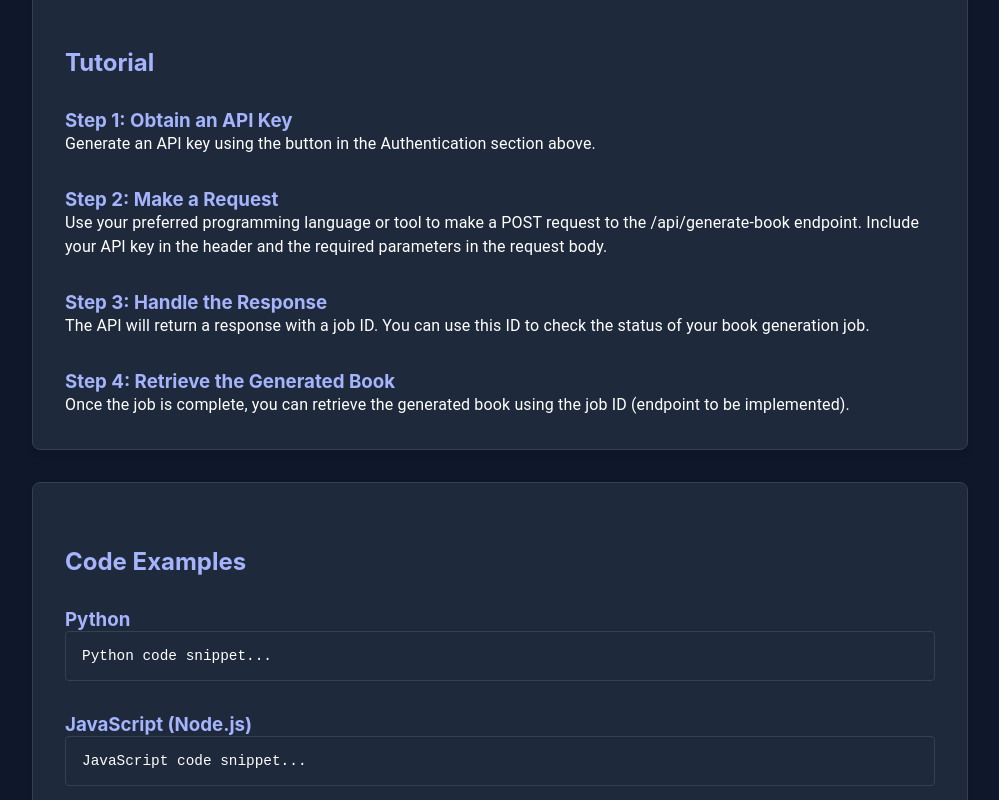
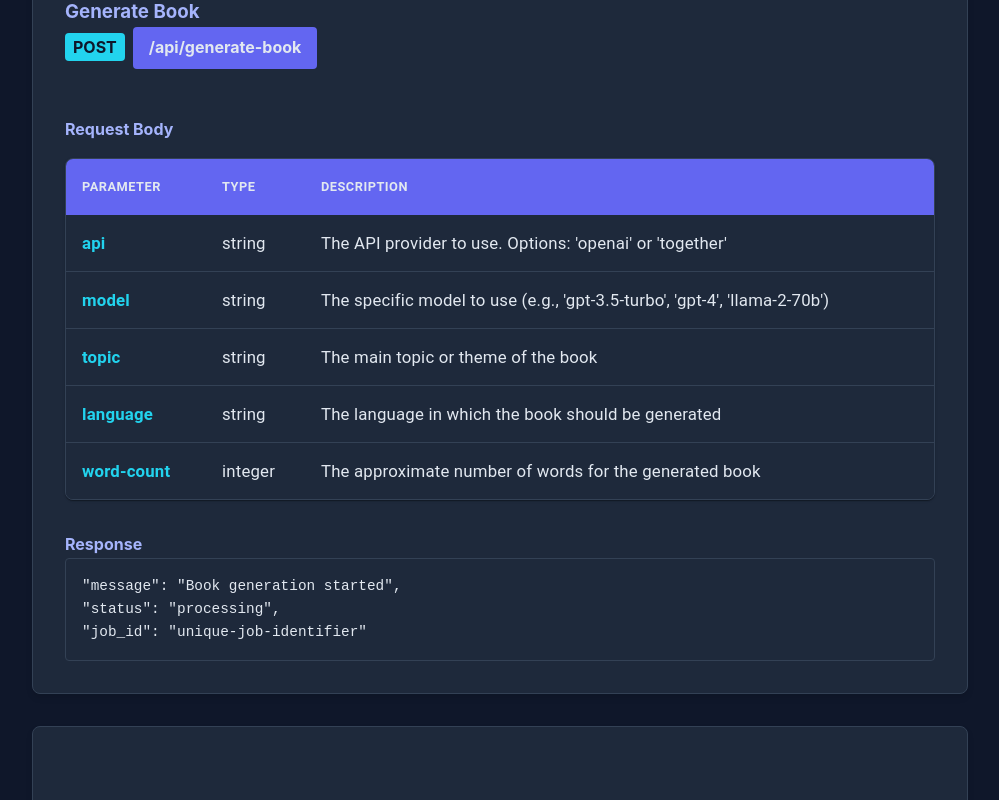
Before and after one commit to Surjendu-kar/Book-AI-replica, a React (Vite) app: page /api in a window 1280 px wide. Shown: the part 1060-1860 px from the top of the page, without its empty margins (140-1139 px from the left). Built offline with nearby package versions, Linux system fonts and the light colour scheme.

Commit message:
Add table and codes

```diff
--- a/src/components/BookGeneratorComp/BookGeneratorComp.tsx
+++ b/src/components/BookGeneratorComp/BookGeneratorComp.tsx
@@ -4,6 +4,7 @@ import BookGeneratorSections from "./BookGeneratorSections";
 
 const MainContainer = styled(Box)(({ theme }) => ({
   backgroundColor: "#0f172a",
+  color: "#e2e8f0",
   [theme.breakpoints.down("lg")]: {},
   [theme.breakpoints.down("md")]: {},
   [theme.breakpoints.down("sm")]: {},
@@ -34,7 +35,12 @@ function BookGeneratorComp() {
       <Header>
         <Typography
           variant="h1"
-          sx={{ fontSize: "2.6rem", marginBottom: "1rem", fontWeight: "bold" }}
+          sx={{
+            fontSize: "2.6rem",
+            marginBottom: "1rem",
+            fontWeight: "bold",
+            color: "#ffffff",
+          }}
         >
           Book Generator API
         </Typography>
--- a/src/components/BookGeneratorComp/BookGeneratorSections.tsx
+++ b/src/components/BookGeneratorComp/BookGeneratorSections.tsx
@@ -1,4 +1,11 @@
 import { Box, Button, Typography, styled } from "@mui/material";
+import CustomTable from "../CustomTable/CustomTable";
+import {
+  table1Headers,
+  table1Rows,
+  table2Headers,
+  table2Rows,
+} from "../CustomTable/tableData";
 
 const Section = styled(Box)(({ theme }) => ({
   background: "#1e293b",
@@ -7,6 +14,7 @@ const Section = styled(Box)(({ theme }) => ({
   marginBottom: "2rem",
   boxShadow: "0 4px 6px rgba(0, 0, 0, 0.1)",
   border: "1px solid #334155",
+  lineHeight: 1.6,
   [theme.breakpoints.down("lg")]: {},
   [theme.breakpoints.down("md")]: {},
   [theme.breakpoints.down("sm")]: {},
@@ -14,6 +22,7 @@ const Section = styled(Box)(({ theme }) => ({
 
 const H2Style = styled("h2")(({ theme }) => ({
   marginTop: "2rem",
+  fontSize: "1.6rem",
   color: "#a5b4fc",
   [theme.breakpoints.down("lg")]: {},
   [theme.breakpoints.down("md")]: {},
@@ -29,6 +38,13 @@ const H3Style = styled("h3")(({ theme }) => ({
 const H4Style = styled("h4")(({ theme }) => ({
   marginTop: "2rem",
   color: "#a5b4fc",
+  [theme.breakpoints.down("lg")]: {},
+  [theme.breakpoints.down("md")]: {},
+  [theme.breakpoints.down("sm")]: {},
+}));
+
+const TextStyle = styled(Typography)(({ theme }) => ({
+  fontSize: "1.045rem",
   [theme.breakpoints.down("lg")]: {},
   [theme.breakpoints.down("md")]: {},
   [theme.breakpoints.down("sm")]: {},
@@ -62,6 +78,11 @@ const BtnStyle = styled(Button)(({ theme }) => ({
   fontWeight: 600,
   transition: "background-color 0.3s ease, transform 0.2s ease",
   marginTop: "1rem",
+
+  "&:hover": {
+    background: "#0ea5e9",
+    transform: "translateY(-2px)",
+  },
   [theme.breakpoints.down("lg")]: {},
   [theme.breakpoints.down("md")]: {},
   [theme.breakpoints.down("sm")]: {},
@@ -70,14 +91,26 @@ const BtnStyle = styled(Button)(({ theme }) => ({
 function BookGeneratorSections() {
   return (
     <>
+      <Section id="overview">
+        <H2Style>Overview</H2Style>
+        <TextStyle>
+          The Book Generator API allows you to generate books on various topics
+          using different language models. This documentation provides details
+          on how to use the API, including authentication, available endpoints,
+          and code examples.
+        </TextStyle>
+      </Section>
+
       <Section id="authentication">
         <H2Style>Authentication</H2Style>
-        <Typography>
+        <TextStyle>
           To use the API, you need to include your API key in the header of each
           request:
-        </Typography>
-        <CodeBlock>X-API-Key: YOUR_API_KEY</CodeBlock>
-        <Typography>To generate an API key, use the button below:</Typography>
+        </TextStyle>
+        <CodeBlock>
+          <CodeBlock>X-API-Key: YOUR_API_KEY</CodeBlock>
+        </CodeBlock>
+        <TextStyle>To generate an API key, use the button below:</TextStyle>
 
         <BtnStyle>Generate API Key</BtnStyle>
         <CodeBlock sx={{ marginTop: "1rem" }}></CodeBlock>
@@ -103,7 +136,7 @@ function BookGeneratorSections() {
           <span
             style={{
               background: "#6366f1",
-              padding: "0.75rem 1rem",
+              padding: "0.5rem 1rem",
               borderRadius: "4px",
               fontWeight: "bold",
               display: "inline-block",
@@ -115,74 +148,117 @@ function BookGeneratorSections() {
         </Box>
 
         <H4Style>Request Body</H4Style>
-        <table className="parameter-table"></table>
+        <CustomTable headers={table1Headers} rows={table1Rows} />
 
         <H4Style>Response</H4Style>
 
-        <CodeBlock>{"API response details..."}</CodeBlock>
+        <CodeBlock>
+          {`"message": "Book generation started",
+"status": "processing",
+"job_id": "unique-job-identifier"
+`}
+        </CodeBlock>
       </Section>
 
       <Section id="tutorial">
         <H2Style>Tutorial</H2Style>
         <H3Style>Step 1: Obtain an API Key</H3Style>
-        <Typography>
+        <TextStyle>
           Generate an API key using the button in the Authentication section
           above.
-        </Typography>
+        </TextStyle>
         <H3Style>Step 2: Make a Request</H3Style>
-        <Typography>
+        <TextStyle>
           Use your preferred programming language or tool to make a POST request
           to the /api/generate-book endpoint. Include your API key in the header
           and the required parameters in the request body.
-        </Typography>
+        </TextStyle>
         <H3Style>Step 3: Handle the Response</H3Style>
-        <Typography>
+        <TextStyle>
           The API will return a response with a job ID. You can use this ID to
           check the status of your book generation job.
-        </Typography>
+        </TextStyle>
         <H3Style>Step 4: Retrieve the Generated Book</H3Style>
-        <Typography>
+        <TextStyle>
           Once the job is complete, you can retrieve the generated book using
           the job ID (endpoint to be implemented).
-        </Typography>
+        </TextStyle>
       </Section>
 
       <Section id="code-examples">
         <H2Style>Code Examples</H2Style>
         <H3Style>Python</H3Style>
-        <CodeBlock>{"Python code snippet..."}</CodeBlock>
+        <CodeBlock>{`import requests
+
+API_KEY = "your_api_key_here"
+API_ENDPOINT = "https://tryBookAI.com/api/generate-book"
+
+headers = {
+    "Content-Type": "application/json",
+    "X-API-Key": API_KEY
+}
+
+data = {
+    "api": "openai",
+    "model": "gpt-3.5-turbo",
+    "topic": "The Future of Artificial Intelligence",
+    "language": "English",
+    "word_count": 5000
+}
+
+response = requests.post(API_ENDPOINT, json=data, headers=headers)
+
+if response.status_code == 200:
+    result = response.json()
+    print(f"Book generation started. Job ID: {result['job_id']}")
+else:
+    print(f"Error: {response.status_code} - {response.text}")`}</CodeBlock>
         <H3Style>JavaScript (Node.js)</H3Style>
-        <CodeBlock>{"JavaScript code snippet..."}</CodeBlock>
-      </Section>
+        <CodeBlock>{`const axios = require('axios');
 
-      <Section id="overview">
-        <H2Style>Overview</H2Style>
-        <Typography>
-          The Book Generator API allows you to generate books on various topics
-          using different language models. This documentation provides details
-          on how to use the API, including authentication, available endpoints,
-          and code examples.
-        </Typography>
+const API_KEY = 'your_api_key_here';
+const API_ENDPOINT = 'https://tryBookAI.com/api/generate-book';
+
+const headers = {
+    'Content-Type': 'application/json',
+    'X-API-Key': API_KEY
+};
+
+const data = {
+    api: 'openai',
+    model: 'gpt-3.5-turbo',
+    topic: 'The Future of Artificial Intelligence',
+    language: 'English',
+    word_count: 5000
+};
+
+axios.post(API_ENDPOINT, data, { headers })
+    .then(response => {
+        console.log(Book generation started. Job ID: {response.data.job_id} );
+    })
+    .catch(error => {
+        console.error('Error:', error.response ? error.response.data : error.message);
+    });`}</CodeBlock>
       </Section>
 
       <Section id="pricing">
         <H2Style>API Pricing</H2Style>
-        <Typography>
+        <TextStyle>
           Our API pricing is based on the model used and the number of tokens
           processed. Here's a breakdown of the costs:
-        </Typography>
-        <table></table>
+        </TextStyle>
+        <CustomTable headers={table2Headers} rows={table2Rows} />
         <H3Style>Token Estimation</H3Style>
-        <Typography>
+        <TextStyle>
           On average, 1 token is approximately 4 characters or 0.75 words. For
           precise pricing, we recommend using our token calculator tool.
-        </Typography>
+        </TextStyle>
         <H3Style>Billing</H3Style>
-        <Typography>
+        <TextStyle>
           You will only be charged for the tokens used in generating the book.
           The API tracks token usage and bills accordingly. Detailed usage
           reports are available in your account dashboard.
-        </Typography>
+        </TextStyle>
       </Section>
     </>
   );
--- a/src/components/BookGeneratorComp/Nav.tsx
+++ b/src/components/BookGeneratorComp/Nav.tsx
@@ -2,7 +2,7 @@ import { Box, styled } from "@mui/material";
 
 const Navbar = styled(Box)(({ theme }) => ({
   backgroundColor: "#1e293b",
-    padding: "1rem 0",
+  padding: "1.1rem 0",
   position: "sticky",
   top: 0,
   zIndex: 1000,
@@ -26,6 +26,18 @@ const Navbar = styled(Box)(({ theme }) => ({
 
 const NavItem = styled("li")(({ theme }) => ({
   margin: "0.5rem 1rem",
+  "& a": {
+    color: "#e2e8f0",
+    textDecoration: "none",
+    fontWeight: 500,
+    transition: "color 0.3s ease",
+    fontSize: "0.9rem",
+    textTransform: "uppercase",
+    letterSpacing: "0.5px",
+    "&:hover": {
+      color: "#22d3ee",
+    },
+  },
   [theme.breakpoints.down("lg")]: {},
   [theme.breakpoints.down("md")]: {},
   [theme.breakpoints.down("sm")]: {},
@@ -45,20 +57,7 @@ function Nav() {
       <NavList>
         {navItems.map((item) => (
           <NavItem key={item.name}>
-            <a
-              href={item.path}
-              style={{
-                color: "#e2e8f0",
-                textDecoration: "none",
-                fontWeight: 500,
-                transition: "color 0.3s ease",
-                fontSize: "0.9rem",
-                textTransform: "uppercase",
-                letterSpacing: "0.5px",
-              }}
-            >
-              {item.name}
-            </a>
+            <a href={item.path}>{item.name}</a>
           </NavItem>
         ))}
       </NavList>
--- /dev/null
+++ b/src/components/CustomTable/CustomTable.tsx
@@ -0,0 +1,76 @@
+import Table from "@mui/material/Table";
+import TableBody from "@mui/material/TableBody";
+import TableCell from "@mui/material/TableCell";
+import TableContainer from "@mui/material/TableContainer";
+import TableHead from "@mui/material/TableHead";
+import TableRow from "@mui/material/TableRow";
+import Paper from "@mui/material/Paper";
+
+interface TableProps {
+  headers: string[];
+  rows: { [key: string]: string }[];
+}
+
+export default function CustomTable({ headers, rows }: TableProps) {
+  return (
+    <TableContainer
+      component={Paper}
+      sx={{
+        borderCollapse: "separate",
+        borderSpacing: 0,
+        marginTop: "1rem",
+        overflow: "hidden",
+        borderRadius: "8px",
+        border: "1px solid #334155",
+        background: "transparent",
+      }}
+    >
+      <Table sx={{ minWidth: 650 }} aria-label="custom table">
+        <TableHead>
+          <TableRow>
+            {headers.map((header) => (
+              <TableCell
+                key={header}
+                sx={{
+                  backgroundColor: "#6366f1",
+                  fontWeight: 600,
+                  textTransform: "uppercase",
+                  letterSpacing: "0.5px",
+                  fontSize: "0.8rem",
+                  color: "#e2e8f0",
+                  border: "none",
+                }}
+              >
+                {header}
+              </TableCell>
+            ))}
+          </TableRow>
+        </TableHead>
+        <TableBody sx={{ background: "#1e293b" }}>
+          {rows.map((row, index) => (
+            <TableRow
+              key={index}
+              sx={{ "&:last-child td, &:last-child th": { border: 0 } }}
+            >
+              {headers.map((header, headerIndex) => (
+                <TableCell
+                  key={header}
+                  sx={{
+                    padding: "1rem",
+                    fontSize: "1.05rem",
+                    textAlign: "left",
+                    borderBottom: "1px solid #334155",
+                    color: headerIndex === 0 ? "#22d3ee" : "#e2e8f0",
+                    fontWeight: headerIndex === 0 ? "bold" : "none",
+                  }}
+                >
+                  {row[header]}
+                </TableCell>
+              ))}
+            </TableRow>
+          ))}
+        </TableBody>
+      </Table>
+    </TableContainer>
+  );
+}
--- /dev/null
+++ b/src/components/CustomTable/tableData.tsx
@@ -0,0 +1,53 @@
+export const table1Headers = ["Parameter", "Type", "Description"];
+export const table1Rows = [
+  {
+    Parameter: "api",
+    Type: "string",
+    Description: "The API provider to use. Options: 'openai' or 'together'",
+  },
+  {
+    Parameter: "model",
+    Type: "string",
+    Description:
+      "The specific model to use (e.g., 'gpt-3.5-turbo', 'gpt-4', 'llama-2-70b')",
+  },
+  {
+    Parameter: "topic",
+    Type: "string",
+    Description: "The main topic or theme of the book",
+  },
+  {
+    Parameter: "language",
+    Type: "string",
+    Description: "The language in which the book should be generated",
+  },
+  {
+    Parameter: "word-count",
+    Type: "integer",
+    Description: "The approximate number of words for the generated book",
+  },
+];
+
+export const table2Headers = ["API", "Model", "Price per 1K tokens"];
+export const table2Rows = [
+  {
+    API: "OpenAI",
+    Model: "GPT-3.5",
+    "Price per 1K tokens": "$0.002",
+  },
+  {
+    API: "OpenAI",
+    Model: "GPT-4",
+    "Price per 1K tokens": "$0.03",
+  },
+  {
+    API: "Together AI",
+    Model: "Llama-2-70b",
+    "Price per 1K tokens": "$0.0008",
+  },
+  {
+    API: "Together AI",
+    Model: "Llama-2-13b",
+    "Price per 1K tokens": "$0.0006",
+  },
+];
```
Lines whose indentation alone changed are shown as unchanged.
